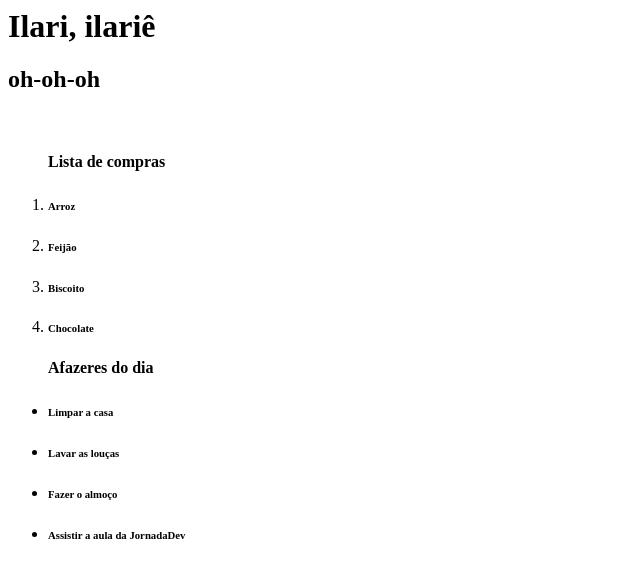
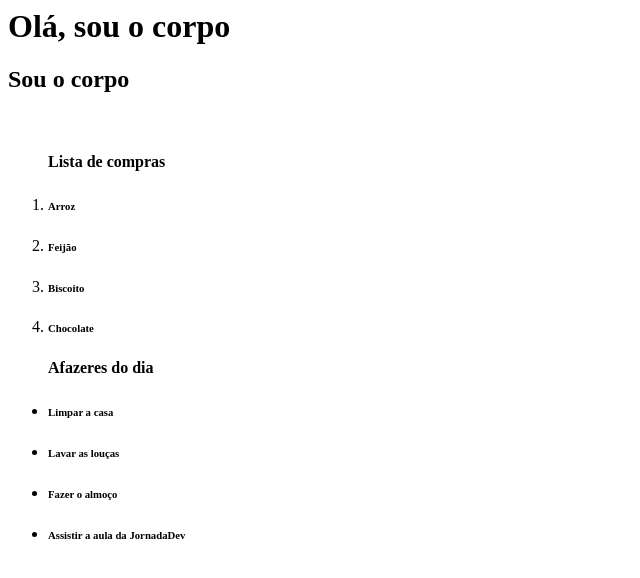
Before and after one commit to dev-alicebarbosa/project-devweek.github.io, a plain HTML site: page index.html in a window 1280 px wide. Shown: the whole page, without its empty margins (0-640 px from the left). Drawn offline with Linux system fonts and the light colour scheme.

Commit message:
feature: add index.html

```diff
--- a/index.html
+++ b/index.html
@@ -3,8 +3,8 @@
         <title>Hello World</title>
     </head>
     <body>
-        <h1>Ilari, ilariê</h1>
-        <h2>oh-oh-oh</h2> <br>
+        <h1>Olá, sou o corpo</h1>
+        <h2>Sou o corpo</h2> <br>
         <ol>
             <h4>Lista de compras</h4>
                 <li><h6>Arroz</h6></li>
```
